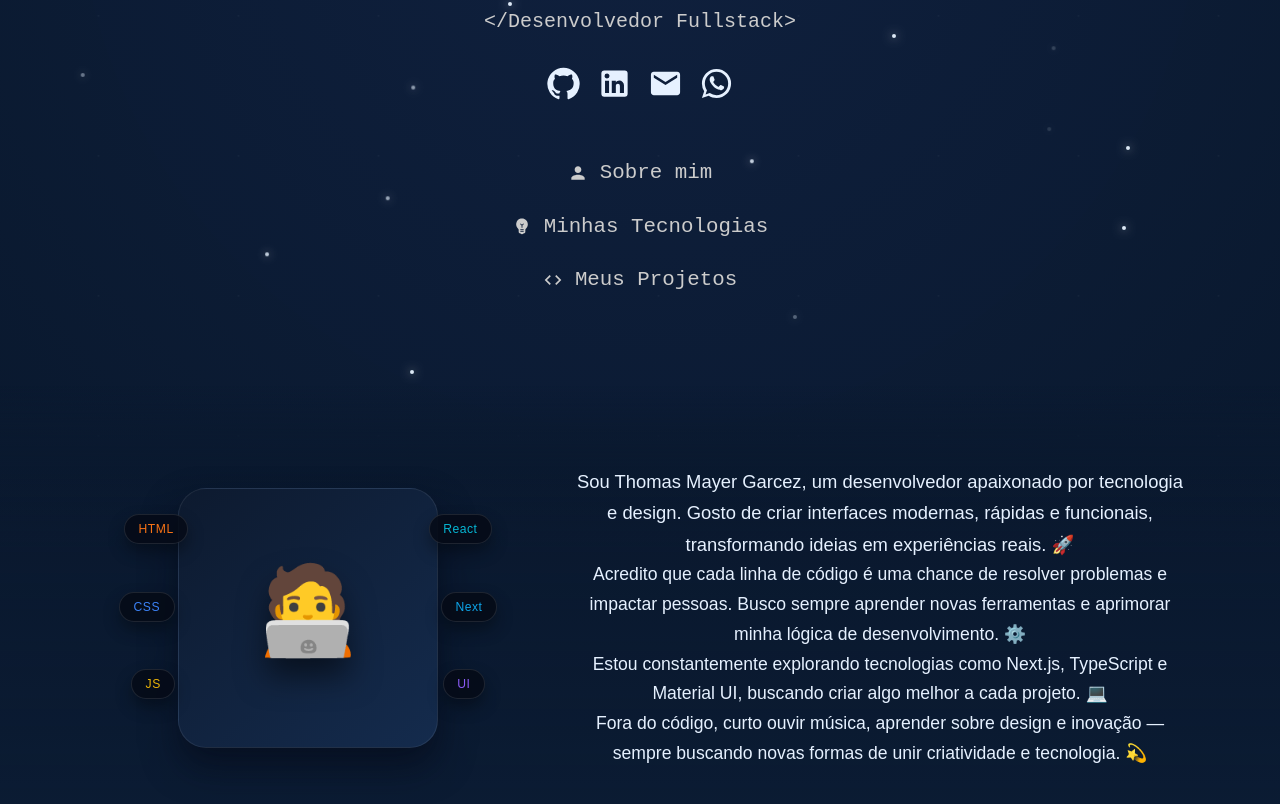
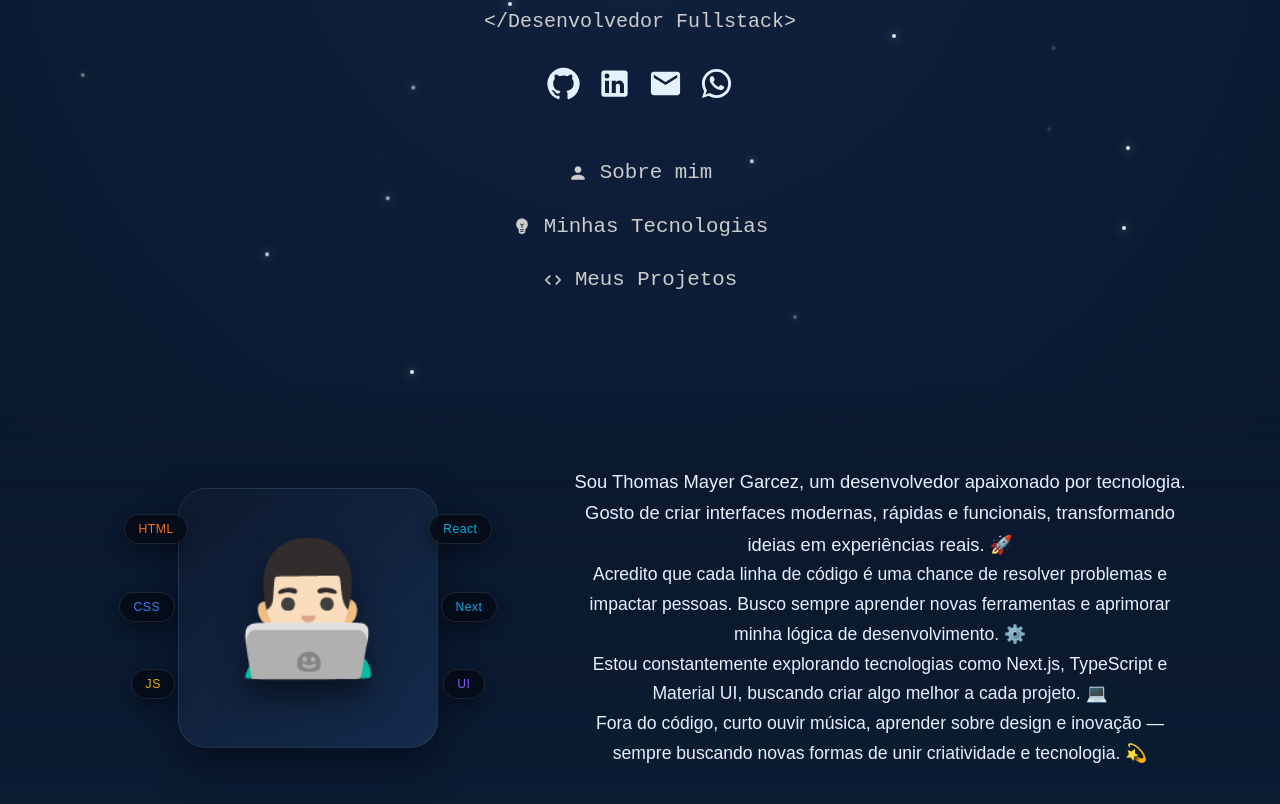
Before and after one commit to euthomasmg/my-portfolio, a Next.js app: page / in a window 1280 px wide. Shown: the part 334-1138 px from the top of the page. Built offline with nearby package versions, Linux system fonts and the light colour scheme.

Commit message:
refactor: change for text

```diff
--- a/app/components/About.tsx
+++ b/app/components/About.tsx
@@ -67,13 +67,13 @@ export default function About() {
           >
             <Box
               sx={{
-                fontSize: { xs: "4.8rem", md: "5.4rem" },
+                fontSize: { xs: "7.1rem", md: "8rem" },
                 lineHeight: 1,
                 textShadow: "0 18px 30px rgba(0,0,0,0.5)",
               }}
               aria-hidden
             >
-              {"🧑‍💻"}
+              {"👨🏻‍💻"}
             </Box>
 
             {[
@@ -125,7 +125,7 @@ export default function About() {
                 }}
               >
                 Sou Thomas Mayer Garcez, um desenvolvedor apaixonado por
-                tecnologia e design. Gosto de criar interfaces modernas,
+                tecnologia. Gosto de criar interfaces modernas,
                 rápidas e funcionais, transformando ideias em experiências
                 reais. 🚀
               </Typography>
```
